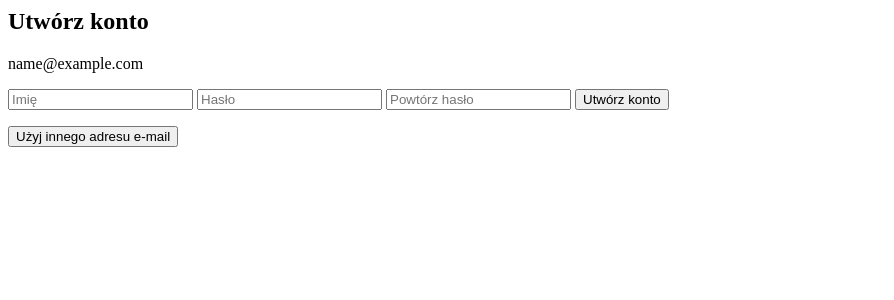
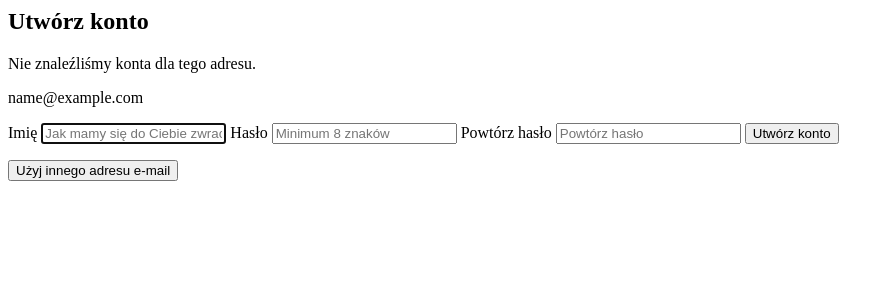
Before and after one commit to Kamrocky/PAI-2026, a Django app: template backend/finance/templates/partials/auth_step_register.html in a window 1280 px wide. Shown: the top 300 px of the page, without its empty margins (0-894 px from the left). Run offline with Django 5.2, Linux system fonts and the light colour scheme; the template is opened without the code that fills it: most values are stand-ins (such as "Sample title", 1, 10 or a date in 2020).

Commit message:
Add multi-step HTMX auth UI

```diff
--- a/backend/finance/templates/partials/auth_step_register.html
+++ b/backend/finance/templates/partials/auth_step_register.html
@@ -1,28 +1,50 @@
 <div class="text-center">
-    {% if error %}
-    <div class="mb-4 rounded border border-red-200 bg-red-50 p-3 text-sm text-red-700" role="alert">
-        {{ error }}
-    </div>
-    {% endif %}
+    <h2 class="text-2xl font-bold text-gray-900">Utwórz konto</h2>
+    <p class="mt-2 text-sm text-gray-500">Nie znaleźliśmy konta dla tego adresu.</p>
+    <p class="mt-3 inline-block rounded-full bg-gray-100 px-3 py-1 text-sm font-mono text-gray-700">
+        {{ email }}
+    </p>
 
-    <h2 class="text-2xl font-bold mb-2">Utwórz konto</h2>
-    <p class="mb-4 text-sm text-gray-600">{{ email }}</p>
     <form hx-post="/api/auth/register"
           hx-target="#main-content"
           hx-swap="innerHTML"
-          class="space-y-4 max-w-xs mx-auto text-sm">
+          class="mt-6 space-y-4 text-left text-sm">
         {% csrf_token %}
         <input type="hidden" name="email" value="{{ email }}">
-        <input type="text" name="first_name" placeholder="Imię" autocomplete="given-name"
-               class="w-full border p-2 rounded" required>
-        <input type="password" name="password" placeholder="Hasło" autocomplete="new-password"
-               class="w-full border p-2 rounded" required>
-        <input type="password" name="password_confirm" placeholder="Powtórz hasło" autocomplete="new-password"
-               class="w-full border p-2 rounded" required>
-        <button type="submit" class="w-full bg-green-500 text-white p-2 rounded hover:bg-green-700">
+        <label class="block">
+            <span class="mb-1 block text-xs font-medium text-gray-600">Imię</span>
+            <input type="text"
+                   name="first_name"
+                   placeholder="Jak mamy się do Ciebie zwracać?"
+                   autocomplete="given-name"
+                   autofocus
+                   required
+                   class="w-full rounded border border-gray-300 p-2 focus:border-blue-500 focus:outline-none">
+        </label>
+        <label class="block">
+            <span class="mb-1 block text-xs font-medium text-gray-600">Hasło</span>
+            <input type="password"
+                   name="password"
+                   placeholder="Minimum 8 znaków"
+                   autocomplete="new-password"
+                   required
+                   class="w-full rounded border border-gray-300 p-2 focus:border-blue-500 focus:outline-none">
+        </label>
+        <label class="block">
+            <span class="mb-1 block text-xs font-medium text-gray-600">Powtórz hasło</span>
+            <input type="password"
+                   name="password_confirm"
+                   placeholder="Powtórz hasło"
+                   autocomplete="new-password"
+                   required
+                   class="w-full rounded border border-gray-300 p-2 focus:border-blue-500 focus:outline-none">
+        </label>
+        <button type="submit"
+                class="w-full rounded bg-green-600 px-4 py-2 text-white hover:bg-green-700">
             Utwórz konto
         </button>
     </form>
+
     <button type="button"
             hx-get="/api/auth"
             hx-target="#main-content"
```
Also changed, not shown: backend/finance/auth_utils.py (+8 -10 lines), backend/finance/templates/partials/auth_forms.html (+11 -1 lines), backend/finance/templates/partials/auth_step_email.html (+16 -11 lines), backend/finance/templates/partials/auth_step_login.html (+19 -11 lines).
